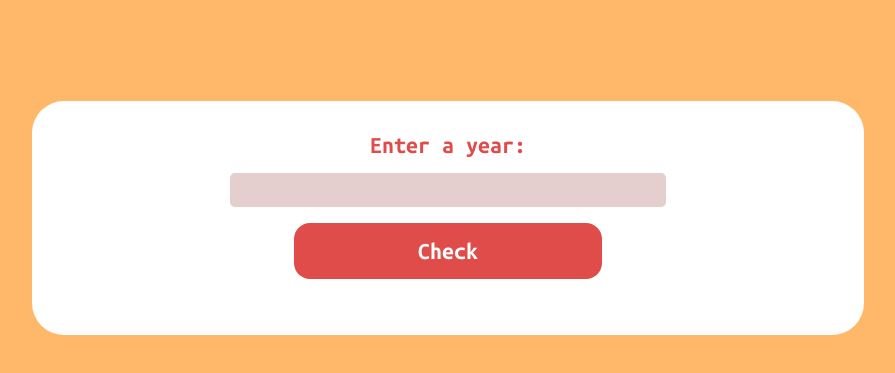
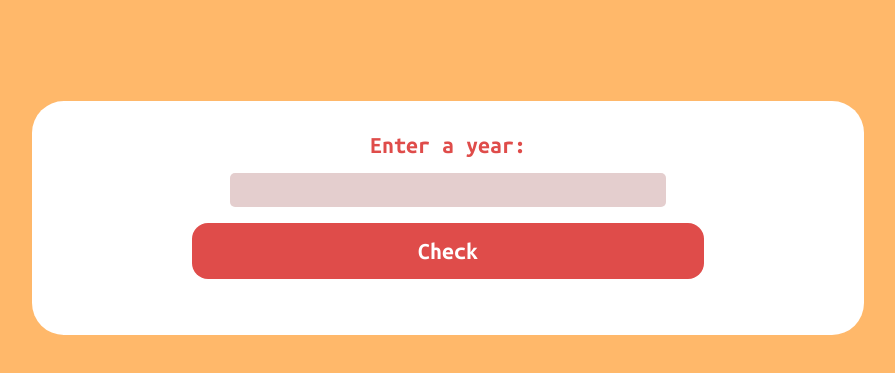
Before and after one commit to horsemaker/leap-year-vanillaJS, a plain HTML site: page index.html in a window 1280 px wide. Shown: the part 731-1104 px from the top of the page, without its empty margins (192-1087 px from the left). Drawn offline with Linux system fonts and the light colour scheme.

Commit message:
fix: button styling

```diff
--- a/style.css
+++ b/style.css
@@ -101,7 +101,7 @@ body {
     font-family: inherit;
     font-size: 1.5rem;
     font-weight: 600;
-    width: 40%;
+    width: 40vw;
     cursor: pointer;
     min-width: 25%;
     align-self: center;
```
